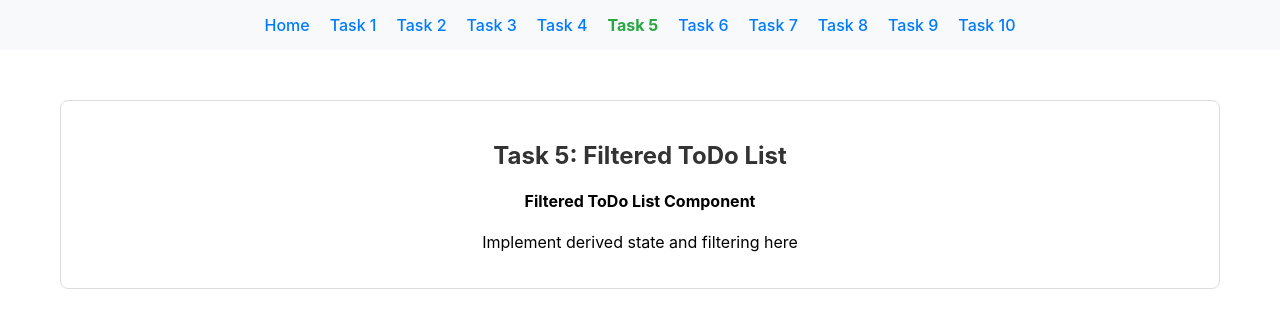
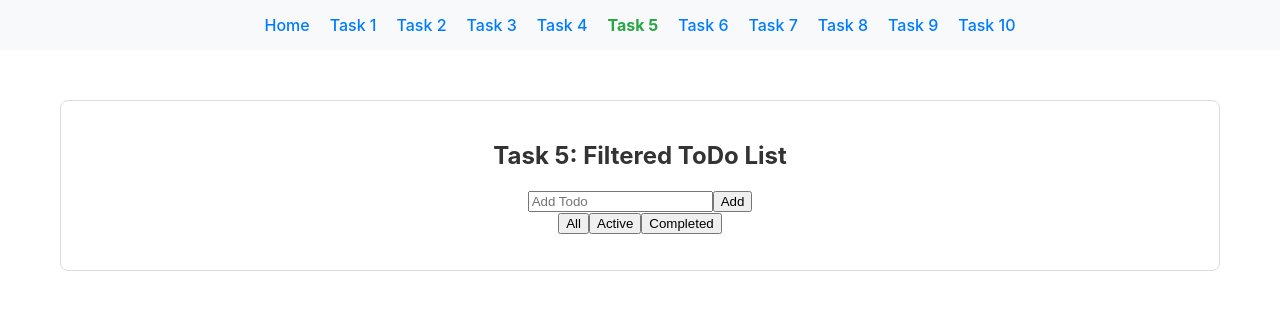
Before and after one commit to fanil279/node.js-pre-trainee-assignment-solution-, a React (Create React App) app in the folder React-CSS/react-todo-app/: page /task-05 in a window 1280 px wide. Shown: the top 328 px of the page. Built offline with nearby package versions, Linux system fonts and the light colour scheme; the HTML template or start-up script is replaced by a standard one.

Commit message:
feat: enable FilteredToDoList component functionality

```diff
--- a/React-CSS/react-todo-app/src/solutions/task-05/FilteredToDoList.tsx
+++ b/React-CSS/react-todo-app/src/solutions/task-05/FilteredToDoList.tsx
@@ -1,73 +1,86 @@
 import React, { useState } from 'react';
 import { Todo } from '../../types';
 
-/**
- * Task 5: FilteredToDoList Component
- *
- * Theory: Derived State and Computed Values
- *
- * In React, you often need to compute values based on your state. These are called "derived state"
- * or "computed values" and should be calculated during render rather than stored in state.
- *
- * Why Use Derived State:
- * 1. Avoids state synchronization issues
- * 2. Reduces complexity by having a single source of truth
- * 3. Automatically updates when source data changes
- * 4. Prevents stale state bugs
- *
- * Common Derived State Patterns:
- *
- * Filtering:
- * - const activeTodos = todos.filter(todo => !todo.completed)
- * - const completedTodos = todos.filter(todo => todo.completed)
- *
- * Searching:
- * - const filteredTodos = todos.filter(todo =>
- *     todo.title.toLowerCase().includes(searchTerm.toLowerCase())
- *   )
- *
- * Sorting:
- * - const sortedTodos = [...todos].sort((a, b) => a.title.localeCompare(b.title))
- *
- * Aggregations:
- * - const completedCount = todos.filter(todo => todo.completed).length
- * - const totalCount = todos.length
- *
- * Multiple Filters:
- * - Use multiple filter conditions or combine them
- * - Consider using useMemo for expensive computations
- *
- * Key Concepts:
- * - Calculate derived values during render
- * - Don't store computed values in state
- * - Use useMemo for expensive calculations
- * - Keep state minimal and derive the rest
- */
 export const FilteredToDoList: React.FC = () => {
-  // TODO: Implement the FilteredToDoList component
-  //
-  // Requirements:
   // 1. Display a list of todos with add functionality
   // 2. Add filter buttons: "All", "Active", "Completed"
   // 3. Filter todos based on selected filter
   // 4. Use derived state for filtered results
   // 5. Add complete functionality for todos
-  //
-  // Example implementation:
-  // const [todos, setTodos] = useState<Todo[]>([]);
-  // const [filter, setFilter] = useState<'all' | 'active' | 'completed'>('all');
-  //
-  // const filteredTodos = todos.filter(todo => {
-  //   if (filter === 'active') return !todo.completed;
-  //   if (filter === 'completed') return todo.completed;
-  //   return true; // 'all' case
-  // });
+  const [todos, setTodos] = useState<Todo[]>([]);
+  const [inputValue, setInputValue] = useState('');
+
+  const [filter, setFilter] = useState<'all' | 'active' | 'completed'>('all');
+
+  const handleSubmit = (e: React.FormEvent<HTMLFormElement>) => {
+    e.preventDefault();
+
+    if (inputValue.trim() === '') return;
+
+    const newTodo: Todo = {
+      id: todos.length + 1,
+      title: inputValue,
+      completed: false,
+    };
+
+    setTodos((prev) => [...prev, newTodo]);
+    setInputValue('');
+  };
+
+  const markCompleted = (id: number) => {
+    setTodos(prev =>
+      prev.map(todo =>
+        todo.id === id
+          ? { ...todo, completed: true }
+          : todo
+      )
+    );
+  };
+
+  const handleFilter = (
+    filter: "all" | "active" | "completed"
+  ) => {
+    setFilter(filter);
+  };
+
+  const filteredTodos = todos.filter((todo) => {
+    if (filter === 'active') return !todo.completed;
+    if (filter === 'completed') return todo.completed;
+
+    return true;
+  });
 
   return (
     <div>
-      {/* TODO: Replace this with your implementation */}
-      <h4>Filtered ToDo List Component</h4>
-      <p>Implement derived state and filtering here</p>
+      <form onSubmit={handleSubmit}>
+        <input
+          type="text"
+          placeholder="Add Todo"
+          value={inputValue}
+          onChange={(e) => setInputValue(e.target.value)}
+        />
+        <button type='submit'>Add</button>
+      </form>
+
+      <button onClick={() => handleFilter(filter)}>All</button>
+      <button onClick={() => handleFilter(filter)}>Active</button>
+      <button onClick={() => handleFilter(filter)}>Completed</button>
+
+      <ul>
+        {filteredTodos.map((todo) => (
+          <li key={todo.id}>
+            {todo.title} - {todo.completed ? "completed" : "not completed"}
+
+            <button
+              style={{ marginLeft: "1rem" }}
+              onClick={() => markCompleted(todo.id)}
+              disabled={todo.completed}
+            >
+              Complete
+            </button>
+          </li>
+        ))}
+      </ul>
     </div>
   );
 };
```
Also changed, not shown: 1 other file (tests, documents, lock files or other folders).
